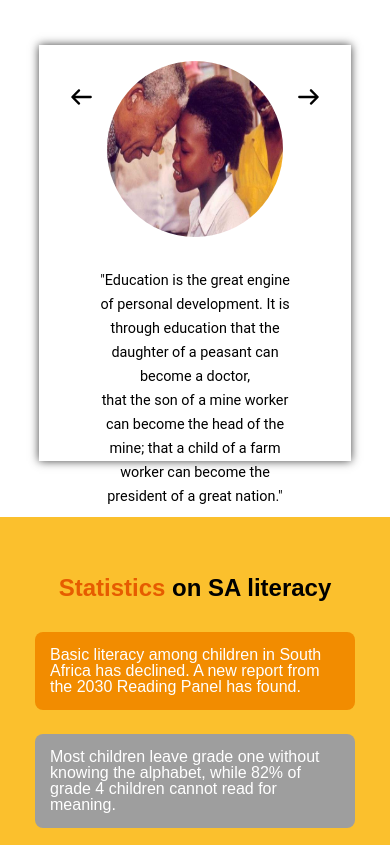
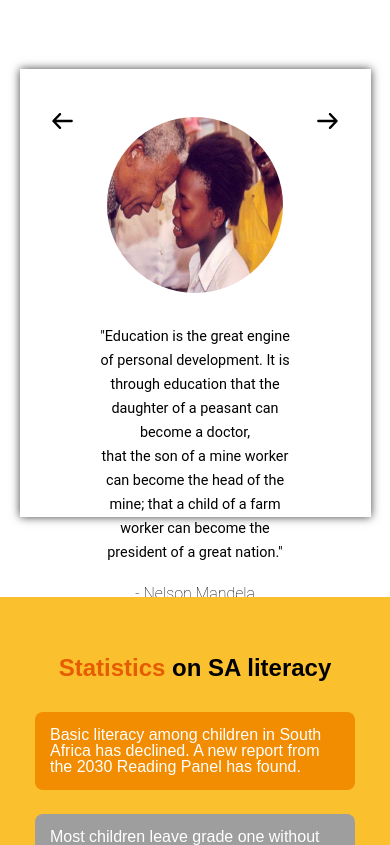
Before and after one commit to billandro/my_fundanomics, a plain HTML site: page index.html in a window 390 px wide. Shown: the part 2519-3364 px from the top of the page. Drawn offline with Linux system fonts and the light colour scheme.

Commit message:
fix minor erros in styles.css

```diff
--- a/styles.css
+++ b/styles.css
@@ -665,9 +665,12 @@ nav li a {
 
 .quote-container {
     display: flex;
-    justify-content: space-between;
-    align-items: center;
-    width: 80%;
+    justify-content: center;
+    align-items: center;
+    width: 90%;
+    border-top: 1px solid;
+    /*box-shadow: 0px 0px 10px 0px rgba(0,0,0,0.75);*/
+    margin: 1.5rem 0px;
 }
 
 .left-arrow img {
@@ -716,6 +719,20 @@ nav li a {
     height: 9rem;
 }
 
+@media only screen and (max-width: 425px) {
+    .quote .quote-text {
+        max-width: 80%;
+        margin-top: 2rem;
+        align-self: center
+    }
+
+    .quote {
+        width: 100%;
+        font-size: 1em;
+        margin-top: 2rem;
+    }
+}
+
 @media only screen and (max-width: 480px) {
     .quotes {
         max-width: 100%;
@@ -730,6 +747,7 @@ nav li a {
         min-height: 400px;
         align-items: start;
         box-shadow: 0px 0px 9px 0px rgba(0,0,0,0.75);
+        border-top: none;
     }
 
     .quote {
@@ -779,7 +797,7 @@ nav li a {
         height: fit-content;
         box-shadow: none;
         margin-top: 1rem;
-        margin-bottom: 3.5rem;
+        margin-bottom: 1rem;
     }
 
     .quote-container {
@@ -1699,6 +1717,13 @@ input::placeholder {
     font-weight: bold;
     margin-bottom: 1rem;
 }
+
+/*.mail-and-call {
+    display: flex;
+    justify-content: space-between;
+    align-items: center;
+    margin-bottom: 2rem;
+}*/
 
 .phone {
     display: flex;
```
